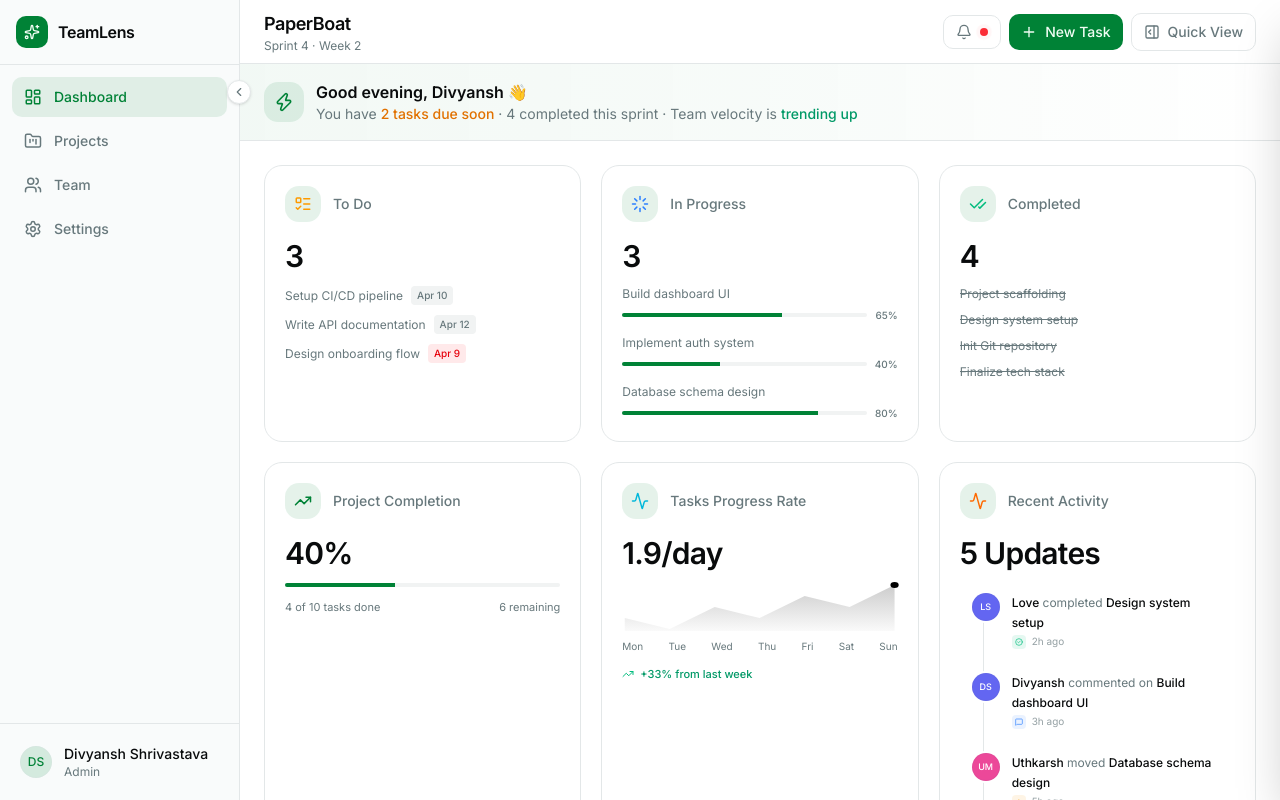
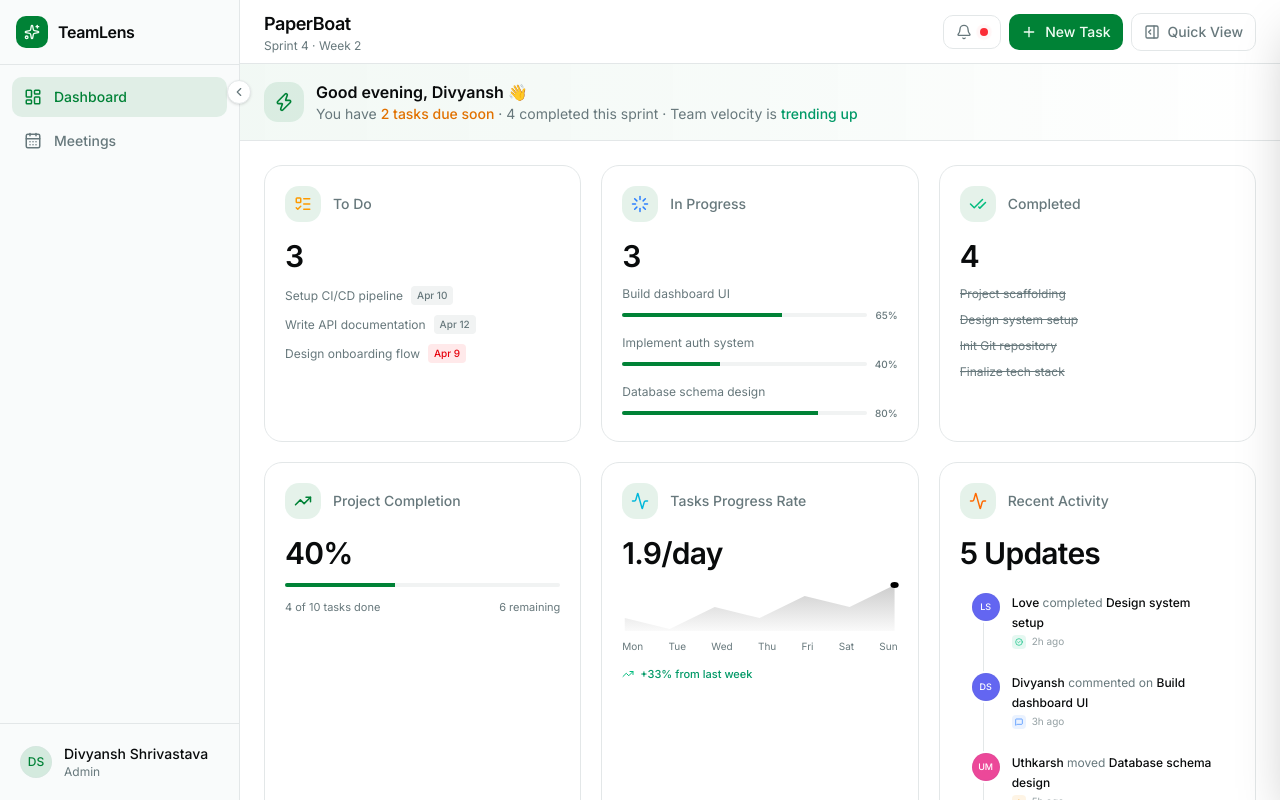
Before and after one commit to lovesinghal31/teamlens-frontend, a Next.js app: page /dashboard in a window 1280 px wide. Built offline with nearby package versions, Linux system fonts and the light colour scheme.

Commit message:
feat: add meeting calendar option in the sidebar and define meeting data structures

```diff
--- a/components/dashboard/sidebar.tsx
+++ b/components/dashboard/sidebar.tsx
@@ -1,12 +1,11 @@
 "use client"
 
 import * as React from "react"
+import { usePathname } from "next/navigation"
 import { cn } from "@/lib/utils"
 import {
   LayoutDashboard,
-  FolderKanban,
-  Users,
-  Settings,
+  CalendarDays,
   ChevronLeft,
   ChevronRight,
   Sparkles,
@@ -21,14 +20,13 @@ import { Avatar, AvatarFallback } from "@/components/ui/avatar"
 import { Separator } from "@/components/ui/separator"
 
 const navItems = [
-  { icon: LayoutDashboard, label: "Dashboard", href: "/dashboard", active: true },
-  { icon: FolderKanban, label: "Projects", href: "/projects", active: false },
-  { icon: Users, label: "Team", href: "/team", active: false },
-  { icon: Settings, label: "Settings", href: "/settings", active: false },
+  { icon: LayoutDashboard, label: "Dashboard", href: "/dashboard" },
+  { icon: CalendarDays, label: "Meetings", href: "/dashboard/meetings" },
 ]
 
 export function Sidebar() {
   const [collapsed, setCollapsed] = React.useState(false)
+  const pathname = usePathname()
 
   return (
     <TooltipProvider delay={0}>
@@ -55,12 +53,17 @@ export function Sidebar() {
         {/* Navigation */}
         <nav className="flex-1 space-y-1 p-3">
           {navItems.map((item) => {
+            const isActive =
+              item.href === "/dashboard"
+                ? pathname === "/dashboard"
+                : pathname.startsWith(item.href)
+
             const linkContent = (
               <a
                 href={item.href}
                 className={cn(
                   "flex items-center gap-3 rounded-lg px-3 py-2.5 text-sm font-medium transition-colors",
-                  item.active
+                  isActive
                     ? "bg-primary/10 text-primary"
                     : "text-muted-foreground hover:bg-accent hover:text-accent-foreground"
                 )}
--- /dev/null
+++ b/lib/meeting-types.ts
@@ -0,0 +1,32 @@
+export interface Participant {
+  name: string
+  initials: string
+  color: string
+  attendance: "required" | "optional"
+}
+
+export interface MeetingTask {
+  title: string
+  assignee: Participant
+  progress: number
+  status: "on-track" | "at-risk" | "completed"
+}
+
+export interface Meeting {
+  id: string
+  title: string
+  day: number // 0-6 (Mon-Sun index)
+  startHour: number
+  startMinute: number
+  endHour: number
+  endMinute: number
+  priority: "low" | "medium" | "high"
+  approvalStatus: "approved" | "pending" | "declined"
+  createdBy: "ai" | "predefined"
+  tags: string[]
+  aiReasoning: string
+  agenda: string[] // Discussion points for the meeting
+  participants: Participant[]
+  tasks: MeetingTask[]
+  colorScheme: "green" | "yellow" | "red" | "blue" | "amber"
+}
```
